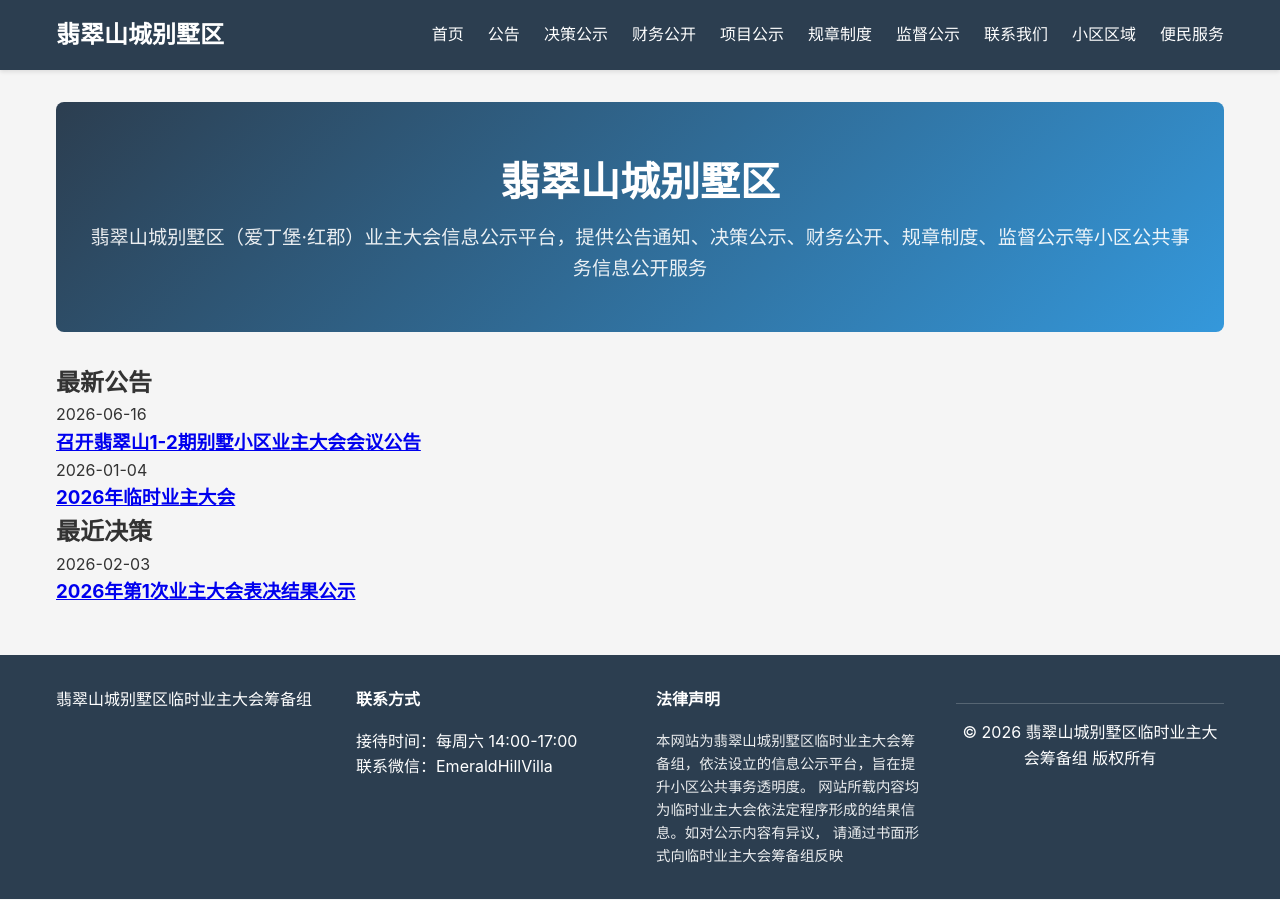
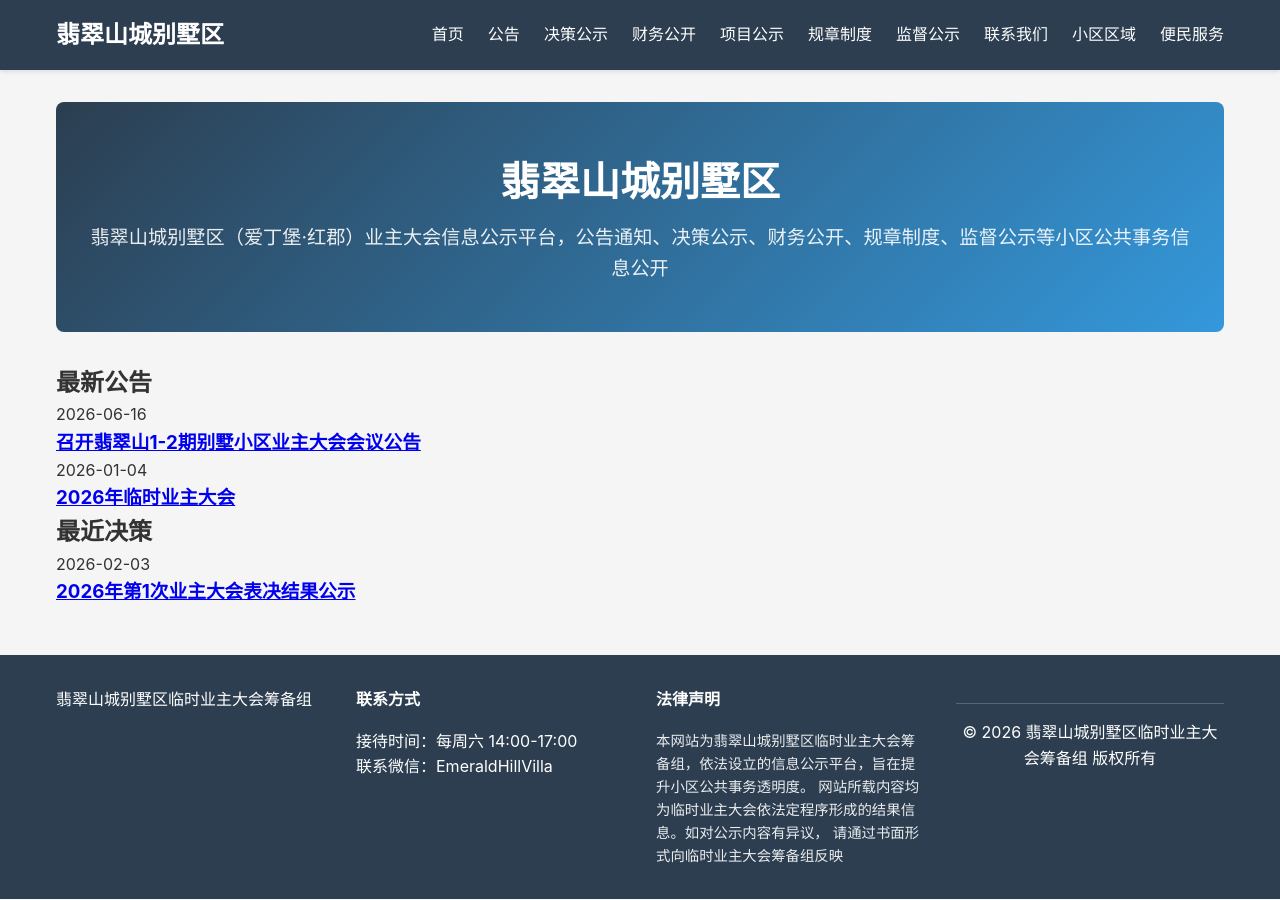
Before and after one commit to fcshan/fcshan.github.io, a Jekyll site: the page built from index.html, in a window 1280 px wide. Built offline with Jekyll 4.4.1, drawn with Linux system fonts in a browser that asks for light colours; comment, search, counter and statistics services are not loaded.

Commit message:
announce02

```diff
--- a/_config.yml
+++ b/_config.yml
@@ -4,7 +4,7 @@
 # 站点基础信息
 title: "翡翠山城别墅区"
 subtitle: "业主公共事务信息公示平台"
-description: "翡翠山城别墅区（爱丁堡·红郡）业主大会信息公示平台，提供公告通知、决策公示、财务公开、规章制度、监督公示等小区公共事务信息公开服务"
+description: "翡翠山城别墅区（爱丁堡·红郡）业主大会信息公示平台，公告通知、决策公示、财务公开、规章制度、监督公示等小区公共事务信息公开"
 url: "https://fcshan.github.io"
 baseurl:
 
```
